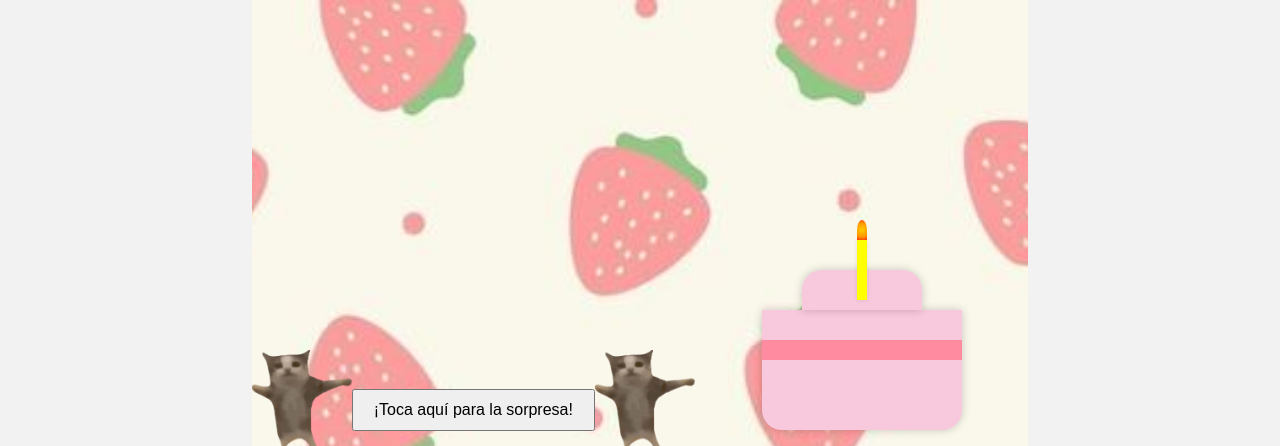
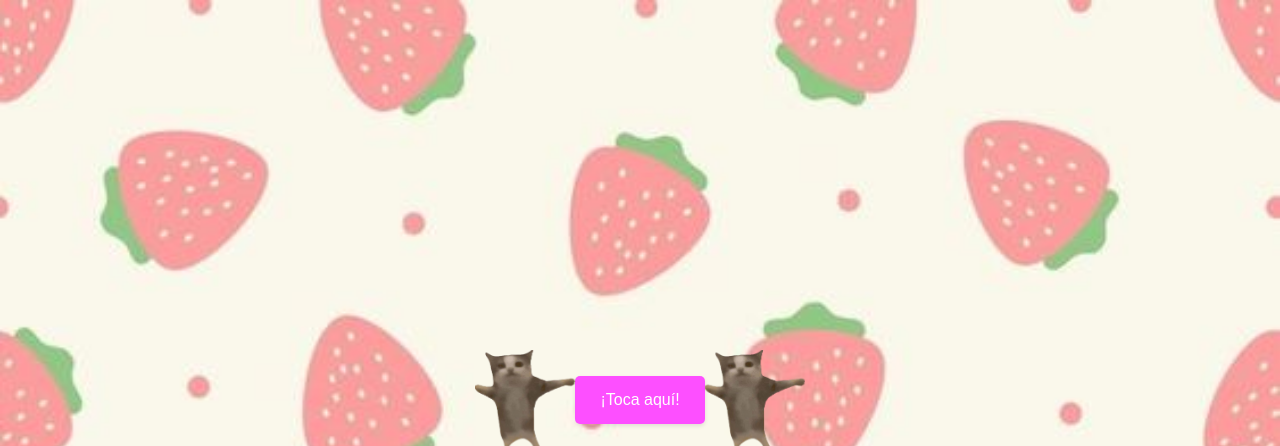
Before and after one commit to Kasikiroti/Kasikiroti.github.io, a plain HTML site: page index.html in a window 1280 px wide. Shown: the top 446 px of the page. Drawn offline with nearby package versions, Linux system fonts and the light colour scheme.

Commit message:
Update index.html

```diff
--- a/index.html
+++ b/index.html
@@ -1,4 +1,3 @@
-
 <!DOCTYPE html>
 <html lang="es">
 <head>
@@ -6,39 +5,37 @@
     <meta name="viewport" content="width=device-width, initial-scale=1.0">
     <title>Feliz Cumpleaños Alma</title>
     <style>
-body {
-            background-image: url('fondo.jpg');
-            background-size: cover;
-            background-repeat: no-repeat;
-            background-attachment: fixed;
-            background-position: center center;
-        }
         body, html {
             height: 100%;
             margin: 0;
             display: flex;
             justify-content: center;
             align-items: center;
-            background-color: #f2f2f2;
             overflow: hidden;
+            background-image: url('fondo.jpg');
+            background-size: cover;
+            background-repeat: no-repeat;
+            background-attachment: fixed;
+            background-position: center center;
+            font-family: 'Segoe UI', Tahoma, Geneva, Verdana, sans-serif;
         }
         .hidden {
             display: none;
         }
         #cats {
-             text-align: center;
+            text-align: center;
             display: flex;
-            justify-content: space-around; /* Alinea los elementos a los lados del botón */
+            justify-content: space-around;
             align-items: center;
         }
         .kitten {
-          width: 100px; /* Tamaño más pequeño para los gatos laterales */
-            animation: bounce 1s infinite;
+            width: 100px;
+            animation: bounce .5s infinite;
         }
         #kittens {
             position: relative;
             width: 150px;
-            animation: bounce 1s infinite;
+            animation: bounce .5s infinite;
         }
         @keyframes bounce {
             0%, 100% {
@@ -49,117 +46,103 @@ body {
             }
         }
         button {
-            margin-top: 20px;
-            padding: 10px 20px;
+            background-color: #FD4FFF;
+            border-radius: 5px;
+            border-style: none;
+            box-shadow: 0 2px 4px rgba(0, 0, 0, 0.1);
+            color: #fff;
+            cursor: pointer;
             font-size: 16px;
-            cursor: pointer;
+            font-weight: 500;
+            padding: 15px 25px;
+            transition: background-color 0.3s ease;
         }
-        #cake {
-            display: flex;
+        button:hover {
+            background-color: #ff7ae8;
+        }
+        @media screen and (max-width: 1000px) {
+            #cats {
+                flex-direction: column;
+                padding: 20px 0;
+            }
+            .kitten {
+                margin: 10px 0;
+            }
+            button {
+                font-size: 14px;
+                padding: 12px 20px;
+            }
+        }
+        #cake-and-jungkook {
+            display: none;
             flex-direction: column;
             align-items: center;
+            margin-top: 10px;
+            position: relative;
         }
-        .cake {
-            width: 200px;
-            height: 120px;
-            background: #f8c8dc;
-            border-radius: 0 0 20px 20px;
-            position: relative;
+        .star {
+            position: absolute;
+            width: 350px;
+            height: 350px;
+            background: url('estrella.png') no-repeat center center;
+            background-size: contain;
+            top: 100px;
+            z-index: -1;
+        }
+        .cake-img {
+            width: 250px;
+            height: auto;
+            border-radius: 10px;
+            z-index: 1;
+        }
+        .jungkook-img {
+            width: 250px;
+            height: auto;
+            border-radius: 10px;
+            z-index: 1;
+        }
+        h1 {
+            font-size: 24px;
+            color: #FF4FFF;
             margin-top: 20px;
-            box-shadow: 0 0 10px rgba(0,0,0,0.2);
-        }
-        .cake::before {
-            content: "";
-            display: block;
-            width: 60%;
-            height: 40px;
-            background: #f8c8dc;
-            position: absolute;
-            top: -40px;
-            left: 20%;
-            border-radius: 20px 20px 0 0;
-            box-shadow: 0 0 10px rgba(0,0,0,0.2);
-        }
-        .layer {
-            position: absolute;
-            width: 100%;
-            height: 20px;
-            background: #ff8ba0;
-            top: 30px;
-        }
-        .candle {
-            width: 10px;
-            height: 60px;
-            background: yellow;
-            position: absolute;
-            top: -70px;
-            left: calc(50% - 5px);
-            box-shadow: 0 0 5px rgba(0,0,0,0.1);
-        }
-        .flame {
-            width: 10px;
-            height: 20px;
-            background: radial-gradient(circle, #ffcc00 0%, #ff9900 60%, #ff3300 100%);
-            border-radius: 50% 50% 0 0;
-            position: absolute;
-            top: -20px;
-            left: 0;
-            animation: flicker 0.5s infinite alternate;
-        }
-        @keyframes flicker {
-            0% {
-                transform: scaleY(1);
-                opacity: 1;
-            }
-            100% {
-                transform: scaleY(0.9);
-                opacity: 0.8;
-            }
         }
     </style>
+    <script src="https://cdn.jsdelivr.net/npm/canvas-confetti@1.4.0/dist/confetti.browser.min.js"></script>
 </head>
 <body>
     <div id="cats">
         <img src="gatitos.png" alt="Gatito Izquierda" class="kitten">
-
-        <button onclick="showCake()">¡Toca aquí para la sorpresa!</button>
+        <button onclick="showCakeAndJungkook()">¡Toca aquí!</button>
         <img src="gatitos.png" alt="Gatito Derecha" class="kitten">
     </div>
-    <div id="cake" class="hidden">
-        <div class="cake">
-            <div class="layer"></div>
-            <div class="candle">
-                <div class="flame"></div>
-            </div>
-        </div>
+    <div id="cake-and-jungkook">
+        <div class="star"></div>
+        <img src="pastelo.png" alt="Pastel de Cumpleaños" class="cake-img">
+        <img src="imagen_de_jungkook.png" alt="Jungkook" class="jungkook-img">
         <h1>Feliz Cumpleaños, Alma</h1>
     </div>
-
-     <audio id="music" autoplay loop>
-
-<source src="happy_birthday.mp3" type="audio/mpeg">
-     </audio>
+    <audio id="music" autoplay loop style="display: none;">
+        <source src="happy_birthday.mp3" type="audio/mpeg">
+    </audio>
+    <audio id="confettiSound" style="display: none;">
+        <source src="confetti_sound.mp3" type="audio/mpeg">
+    </audio>
     <script>
-	function nosexd(){
-		document.getElementById('music').play();
-	}
-    function showCake() {
-        var cats = document.getElementById('cats');
-        var cake = document.getElementById('cake');
-        var kittens = document.getElementsByClassName('kitten');
-        var button = document.querySelector('button'); // Selecciona el botón
-
-        // Ocultar los gatos laterales y el botón
-        for (var i = 0; i < kittens.length; i++) {
-            kittens[i].style.display = 'none';
+        function showCakeAndJungkook() {
+            for (var i = 0; i < document.getElementsByClassName('kitten').length; i++) {
+                document.getElementsByClassName('kitten')[i].style.display = 'none';
+            }
+            document.querySelector('button').style.display = 'none';
+            document.getElementById('confettiSound').play();
+            document.getElementById('cake-and-jungkook').style.display = 'flex';
+            document.getElementById('cake-and-jungkook').classList.remove('hidden');
+            document.getElementById('music').play();
+            confetti({
+                particleCount: 100,
+                spread: 70,
+                origin: { y: 0.6 }
+            });
         }
-        button.style.display = 'none'; // Oculta el botón
-
-        // Mostrar el pastel
-        cake.classList.remove('hidden');
-        document.getElementById('music').play();
-    }
-</script>
-
+    </script>
 </body>
 </html>
```
